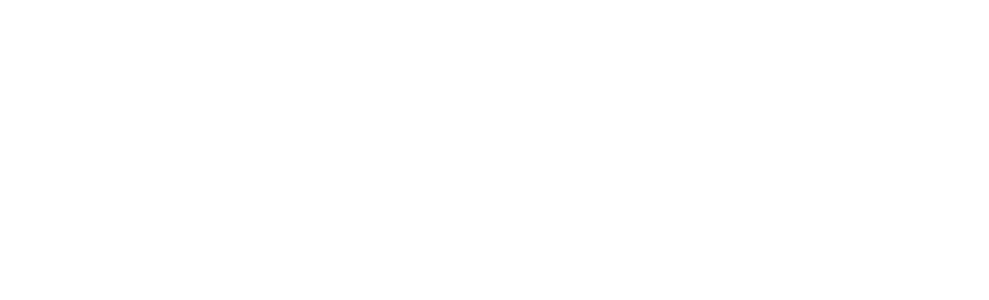
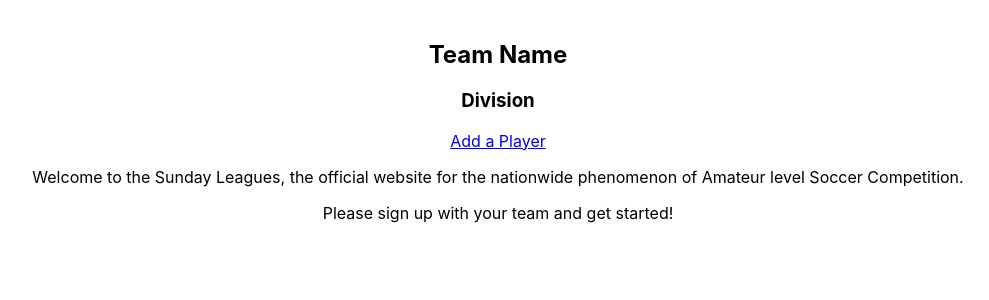
Before and after one commit to baibhavkumarpoudel/project3-frontend, a React (Create React App) app in the folder project3/: page /profile in a window 1280 px wide. Shown: the top 300 px of the page, without its empty margins (142-1131 px from the left). Built offline with nearby package versions, Linux system fonts and the light colour scheme.

Commit message:
Added profile page and started adding links to other pages

```diff
--- a/project3/src/App.js
+++ b/project3/src/App.js
@@ -2,7 +2,9 @@
 import './App.css';
 import { Route } from "react-router-dom";
 import Home from "./components/Home";
-import Signup from "./components/Signup"
+import Signup from "./components/Signup";
+import Player from "./components/Player"
+import Profile from "./components/Profile"
 
 
 function App() {
@@ -10,6 +12,8 @@
     <div className="App">
       <Route path='/' exact render={() => <Home />}/>
       <Route path='/signup' render={() => <Signup />}/>
+      <Route path='/profile' render={() => <Profile />}/>
+      <Route path='/player' render={() => <Player />}/>
     </div>
   );
 }
--- /dev/null
+++ b/project3/src/components/Profile.js
@@ -0,0 +1,28 @@
+import React, {Component} from "react";
+import {Route, Link} from "react-router-dom";
+import Player from './Player';
+
+class Profile extends Component {
+    constructor(props){
+        super(props)
+        this.state = {
+            team: {},
+        }
+    }
+
+    render () {
+        return (
+            <div>
+                <img src="" />
+                <h2>Team Name</h2>
+                <h3>Division</h3>
+                {/* Link to Player Page to add players directly to team signed in on */}
+                <Link to="/player">Add a Player</Link><br></br>
+                <p>Welcome to the Sunday Leagues, the official website for the nationwide phenomenon of Amateur level Soccer Competition.</p>
+                <p>Please sign up with your team and get started!</p>
+            </div>
+        )
+    }
+}
+
+export default Profile;
--- a/project3/src/components/Signup.js
+++ b/project3/src/components/Signup.js
@@ -1,4 +1,5 @@
 import React, {Component} from "react";
+import Player from "./Player"
 
 class Signup extends Component {
     constructor() {
@@ -25,6 +26,7 @@
                     <input type="text" name="img" placeholder="Photo"/><br></br>
                     <h2>Pick your Primary Team Color</h2>
                     <input type="color" name="color1" placeholder="Primary Team Color"/><br></br>
+                    <Player /><br></br>
                     <input type="submit" value="Submit" />
                 </form>
             </div>
```
